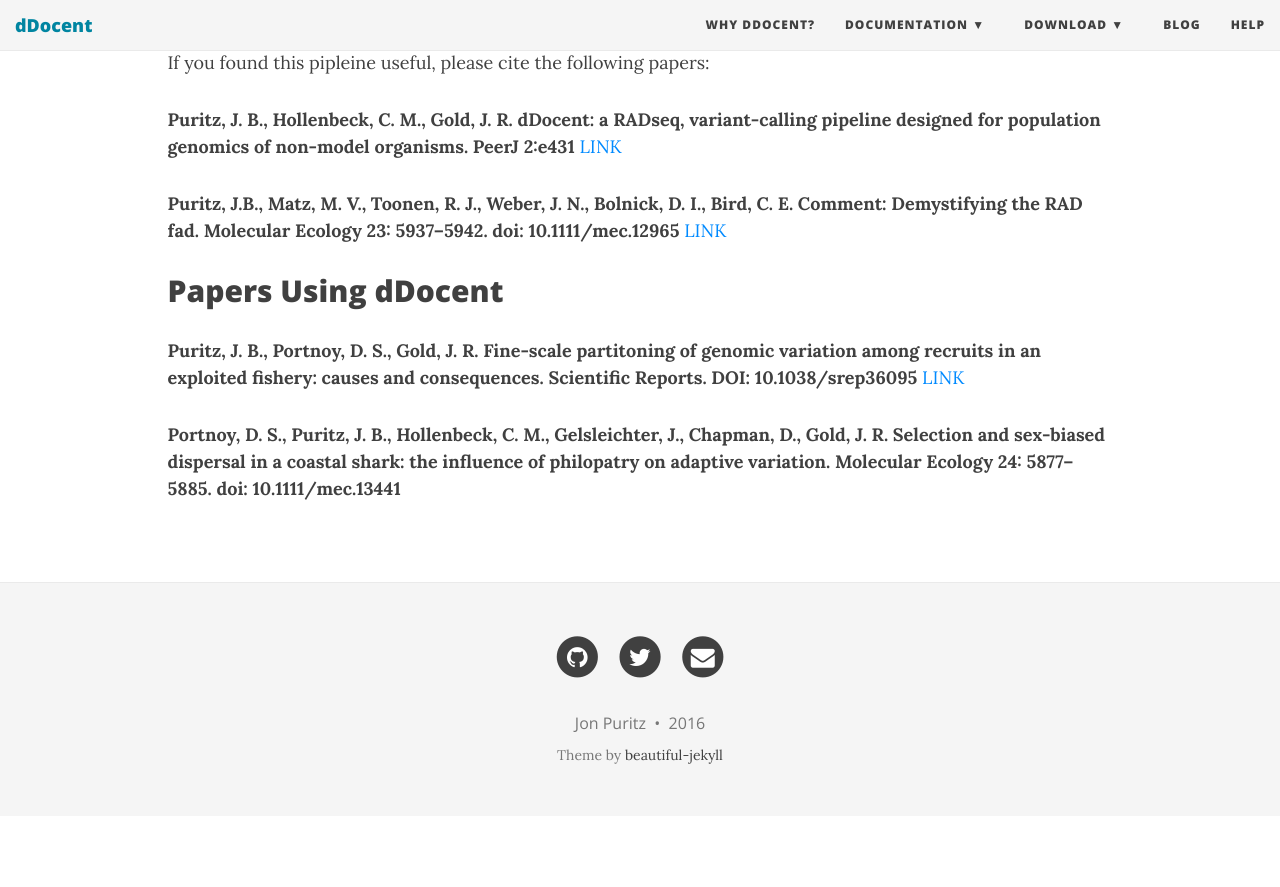
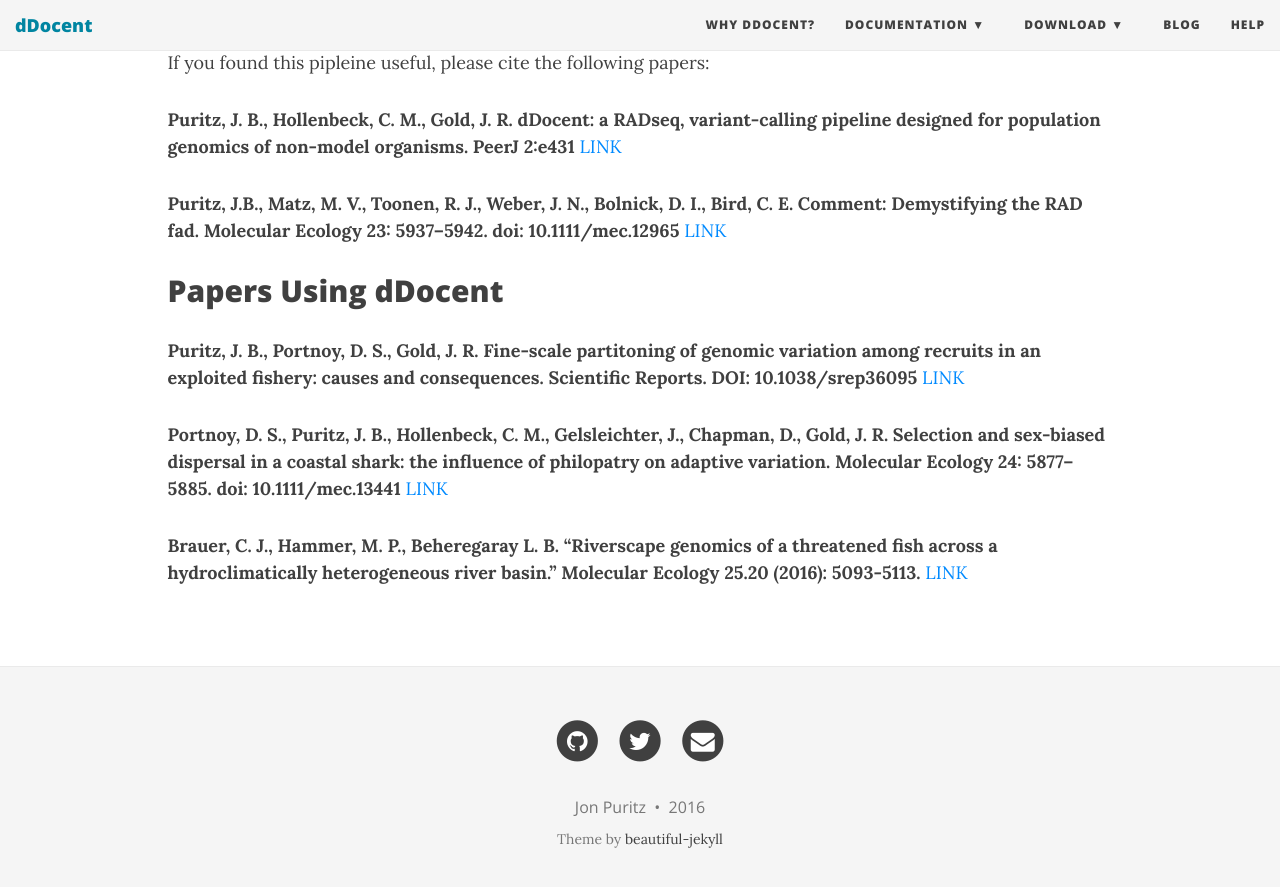
Before and after one commit to jpuritz/dDocent, a Jekyll site: the page built from UserGuide.md, in a window 1280 px wide and 900 px high, scrolled down 19594 px. Shown: the top 887 px of the window. Built offline with Jekyll 4.4.1, drawn with Linux system fonts in a browser that asks for light colours; nearby versions of some CDN libraries; before the commit the page ends 20410 px from its top, so only the background shows below that.

Commit message:
Update UserGuide.md

```diff
--- a/UserGuide.md
+++ b/UserGuide.md
@@ -564,4 +564,6 @@
 
 **Puritz, J. B., Portnoy, D. S., Gold, J. R.  Fine-scale partitoning of genomic variation among recruits in an exploited fishery: causes and consequences.  Scientific Reports. DOI: 10.1038/srep36095** [LINK](http://www.nature.com/articles/srep36095)
 
-**Portnoy, D. S., Puritz, J. B., Hollenbeck, C. M., Gelsleichter, J., Chapman, D., Gold, J. R.  Selection and sex-biased dispersal in a coastal shark: the influence of philopatry on adaptive variation. Molecular Ecology 24: 5877–5885. doi: 10.1111/mec.13441**
+**Portnoy, D. S., Puritz, J. B., Hollenbeck, C. M., Gelsleichter, J., Chapman, D., Gold, J. R.  Selection and sex-biased dispersal in a coastal shark: the influence of philopatry on adaptive variation. Molecular Ecology 24: 5877–5885. doi: 10.1111/mec.13441** [LINK](https://www.researchgate.net/publication/283448154_Selection_and_sex-biased_dispersal_in_a_coastal_shark_The_influence_of_philopatry_on_adaptive_variation)
+
+**Brauer, C. J., Hammer, M. P., Beheregaray L. B. "Riverscape genomics of a threatened fish across a hydroclimatically heterogeneous river basin." Molecular Ecology 25.20 (2016): 5093-5113.** [LINK](http://www.molecularecology.flinders.edu.au/uploads/54834/ufiles/pdf/167_SPP_ME.pdf)
```
